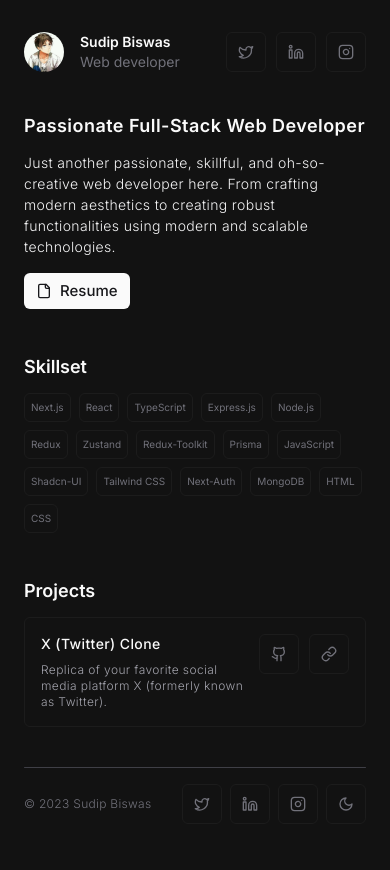
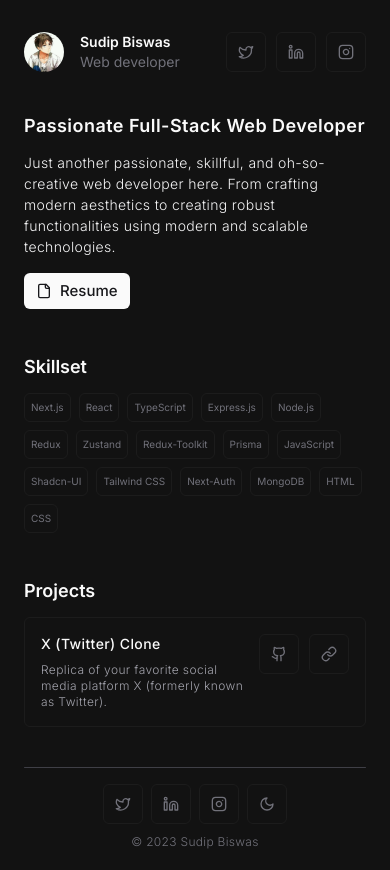
Before and after one commit to sudipb7/portfolio-old, a Next.js app: page / in a window 390 px wide. Before the commit the page ends 848 px from the top, so only its background shows below. Built offline with nearby package versions, Linux system fonts and the light colour scheme.

Commit message:
footer responsiveness

```diff
--- a/components/footer/index.tsx
+++ b/components/footer/index.tsx
@@ -8,9 +8,9 @@ export const Footer = () => {
   const currentYear = new Date().getFullYear();
 
   return (
-    <footer className="max-w-[700px] mx-auto p-4 pb-3 mt-2 md:mt-3">
+    <footer className="max-w-[700px] mx-auto p-4 pb-2 mt-2 md:mt-3">
       <div className="h-[0.5px] bg-zinc-500 dark:bg-zinc-700 rounded-md w-full" />
-      <div className="flex items-center justify-between mt-4">
+      <div className="flex flex-col-reverse sm:flex-row max-sm:gap-2.5 items-center justify-between mt-4">
         <p className="text-xs font-light tracking-wide text-zinc-600 dark:text-zinc-500">
           &copy; {currentYear} Sudip Biswas
         </p>
```
